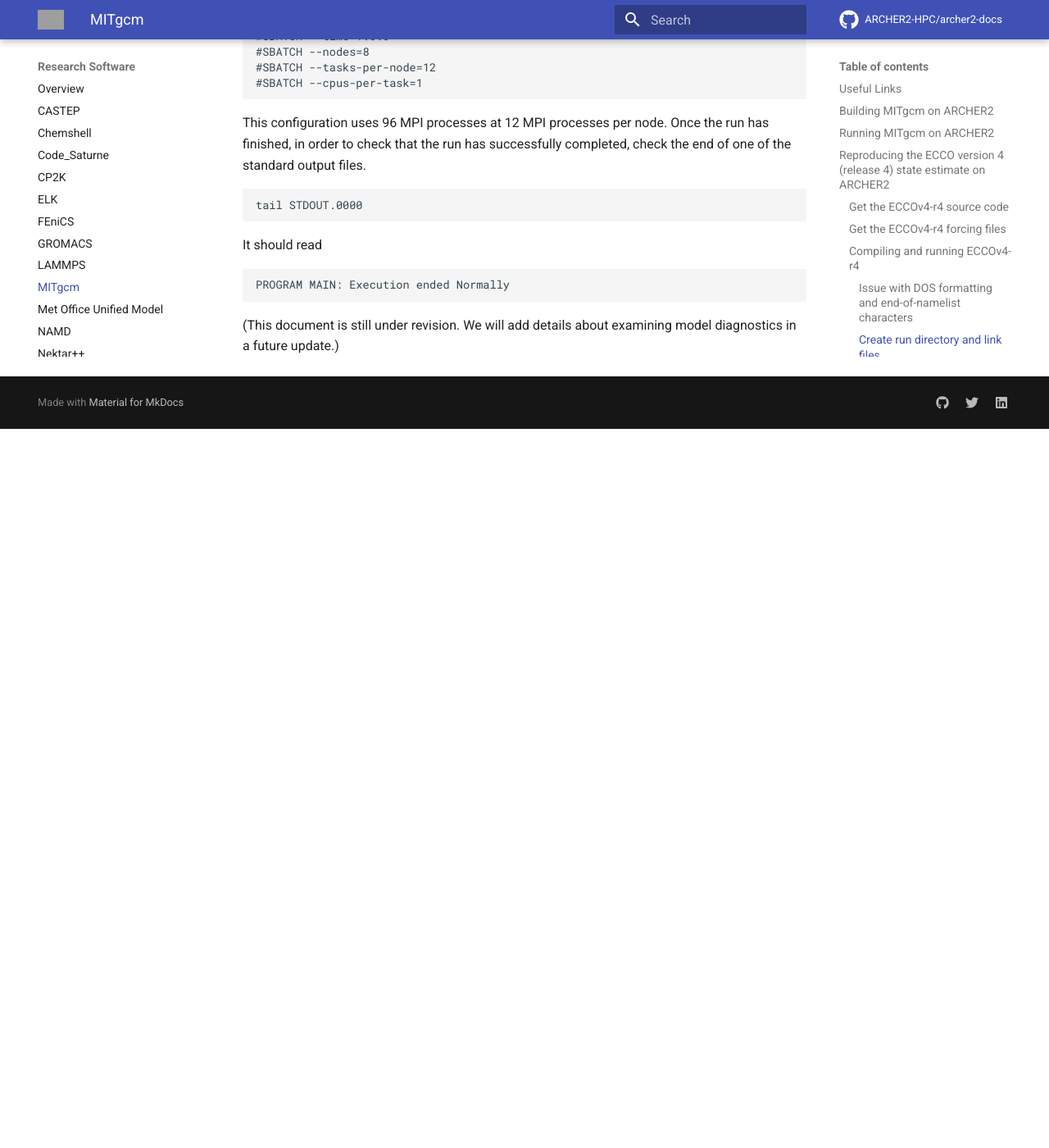
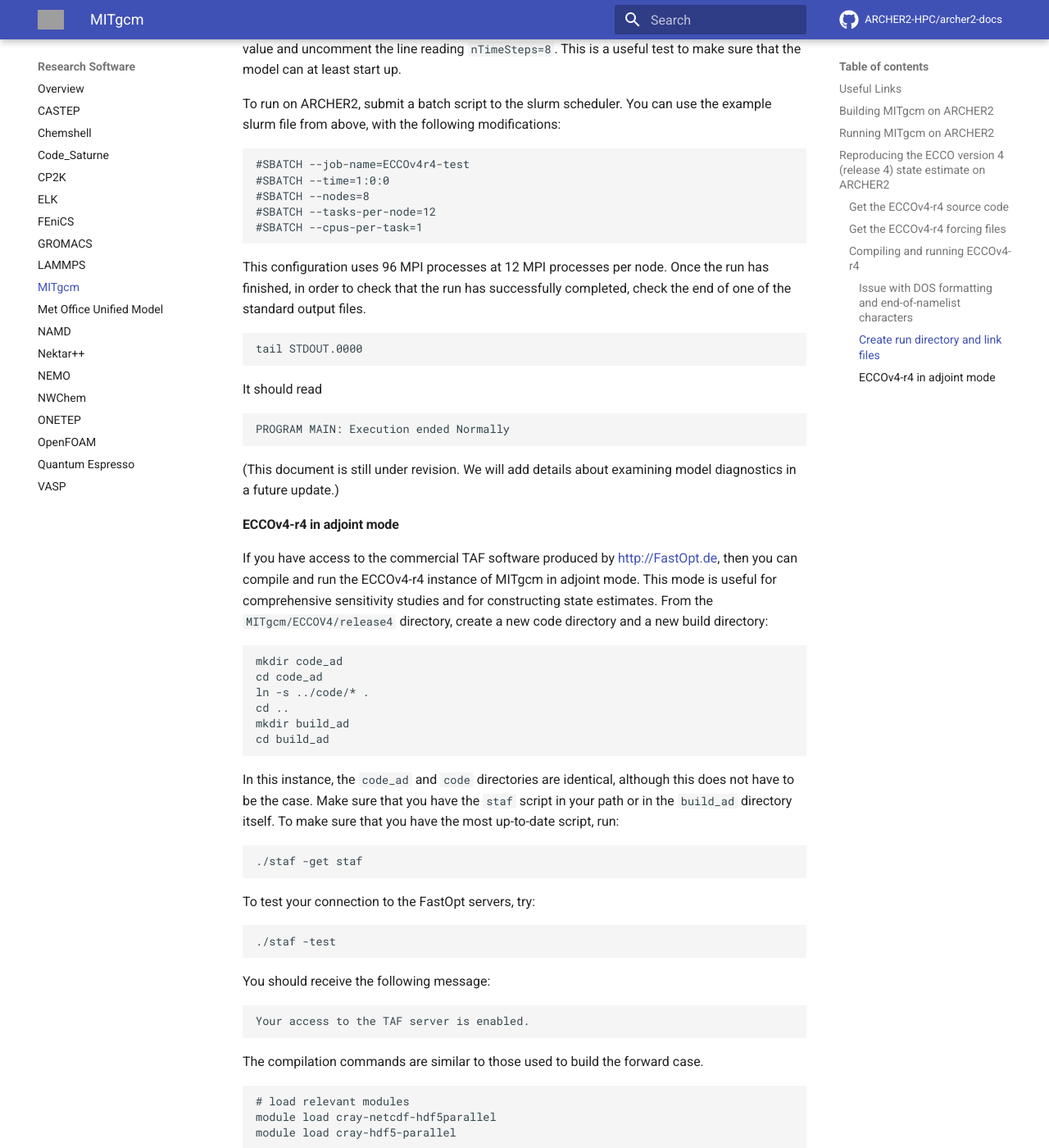
Before and after one commit to ARCHER2-HPC/archer2-docs, an MkDocs documentation site: the page built from docs/research-software/mitgcm/mitgcm.md, in a window 1280 px wide and 1400 px high, scrolled down 4960 px. Shown: the whole window at 82% size. Built offline with MkDocs 1.6.1 and Material for MkDocs 9.7.7, drawn with Linux system fonts in a browser that asks for light colours; comment, search, counter and statistics services are not loaded; before the commit the page ends 5483 px from its top, so only the background shows below that; some of the changed text lies outside the part shown; grey boxes are pictures that could not be loaded.

Commit message:
Added instructions to compile the ECCOv4 adjoint
For this commit, I've:

- Added a section on how to compile ECCOv4 in adjoint mode
- Added a note to the build options section for compiling large executables
- Corrected a small formatting issue

```diff
--- a/docs/research-software/mitgcm/mitgcm.md
+++ b/docs/research-software/mitgcm/mitgcm.md
@@ -34,6 +34,11 @@
     directories:
 
     cp /work/y07/shared/mitgcm/optfile/linux_amd64_gfortran_archer2 MITgcm/tools/build_options/
+
+For working with large executables (e.g. adjoint configurations), edit the build options file to include the lines:
+
+    FFLAGS="$FFLAGS -mcmodel=medium"
+    CFLAGS="$CFLAGS -mcmodel=medium"
 
 When you are building your code with this optfile, use the GNU
 environment with
@@ -159,8 +164,8 @@
 
 As of 16 December 2020, some of the ECCOv4-r4 files downloaded from the ECCO GitHub repository appear to be DOS formatted and/or have inconsistent end-of-namelist characters. This causes end-of-file runtime errors. The simplest solution appears to be running the dos2unix command in the namelist directory:
 
-  cd ../input_init/NAMELIST/
-  dos2unix data*
+    cd ../input_init/NAMELIST/
+    dos2unix data*
 
 If you still get "end of file" runtime errors after running this command, you may need to manually replace the end-of-namelist "&" characters in some of the namelist files with "/". The files with "&" end-of-namelist characters are:
 
@@ -212,3 +217,50 @@
     PROGRAM MAIN: Execution ended Normally
 
 (This document is still under revision. We will add details about examining model diagnostics in a future update.)
+
+#### ECCOv4-r4 in adjoint mode
+
+If you have access to the commercial TAF software produced by <http://FastOpt.de>, then you can compile and run the ECCOv4-r4 instance of MITgcm in adjoint mode. This mode is useful for comprehensive sensitivity studies and for constructing state estimates. From the ``MITgcm/ECCOV4/release4`` directory, create a new code directory and a new build directory:
+
+    mkdir code_ad
+    cd code_ad
+    ln -s ../code/* .
+    cd ..
+    mkdir build_ad
+    cd build_ad
+
+In this instance, the ``code_ad`` and ``code`` directories are identical, although this does not have to be the case. Make sure that you have the ``staf`` script in your path or in the ``build_ad`` directory itself. To make sure that you have the most up-to-date script, run:
+
+    ./staf -get staf
+
+To test your connection to the FastOpt servers, try:
+
+    ./staf -test
+
+You should receive the following message:
+
+    Your access to the TAF server is enabled.
+
+The compilation commands are similar to those used to build the forward case.
+
+    # load relevant modules
+    module load cray-netcdf-hdf5parallel
+    module load cray-hdf5-parallel
+
+    # compile adjoint model
+    ../../../MITgcm/tools/genmake2 -ieee -mpi -mods=../code_ad -of=(PATH_TO_OPTFILE)
+    make depend
+    make adtaf
+    make adall
+
+The source code will be packaged and forwarded to the FastOpt servers, where it will undergo source-to-source translation via the TAF algorithmic differentiation software. If the compilation is successful, you will have an executable named ``mitgcmuv_ad``. This will run the ECCOv4-r4 configuration of MITgcm in adjoint mode. As before, create a run directory and copy in the relevant files. The procedure is the same as for the forward model, with the following modifications:
+
+    cd ..
+    mkdir run_ad
+    cd run_ad
+    # manually copy the mitgcmuv executable
+    cp -p ../build_ad/mitgcmuv_ad .
+
+To run the model, change the name of the executable in the slurm submission script; everything else should be the same as in the forward case.
+
+(More details on verification will be added in a future documentation update)
```
